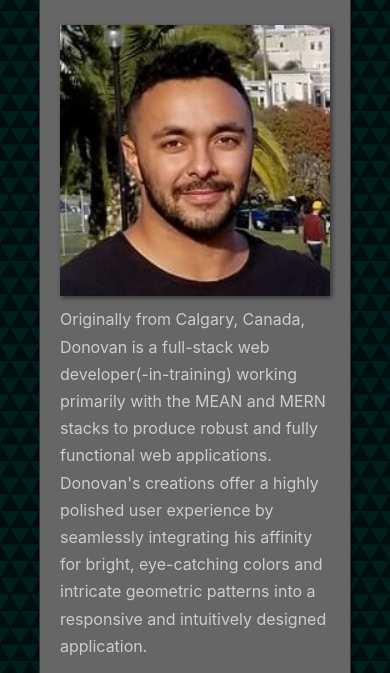
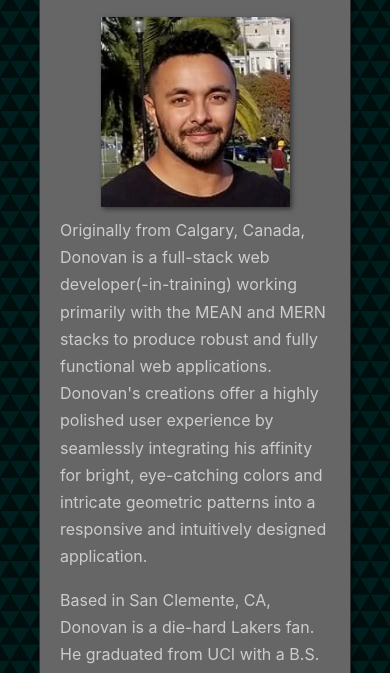
Before and after one commit to dhedrich/dhedrich.github.io, a plain HTML site: page Bootstrap-Portfolio/index.html in a window 390 px wide. Shown: the part 139-812 px from the top of the page. Drawn offline with nearby package versions, Linux system fonts and the light colour scheme; a script that the page names is missing.

Commit message:
added media query to resize profile picture in mobile

```diff
--- a/Bootstrap-Portfolio/assets/css/style.css
+++ b/Bootstrap-Portfolio/assets/css/style.css
@@ -181,7 +181,7 @@ button.bg-teal:hover {
 
 @media screen and (max-width: 768px) {
 	#profile-pic {
-		width: 100%;
-		margin-bottom: 10px;
+		width: 70%;
+		margin: 0 15% 10px 15%;
 	}
 }
```
